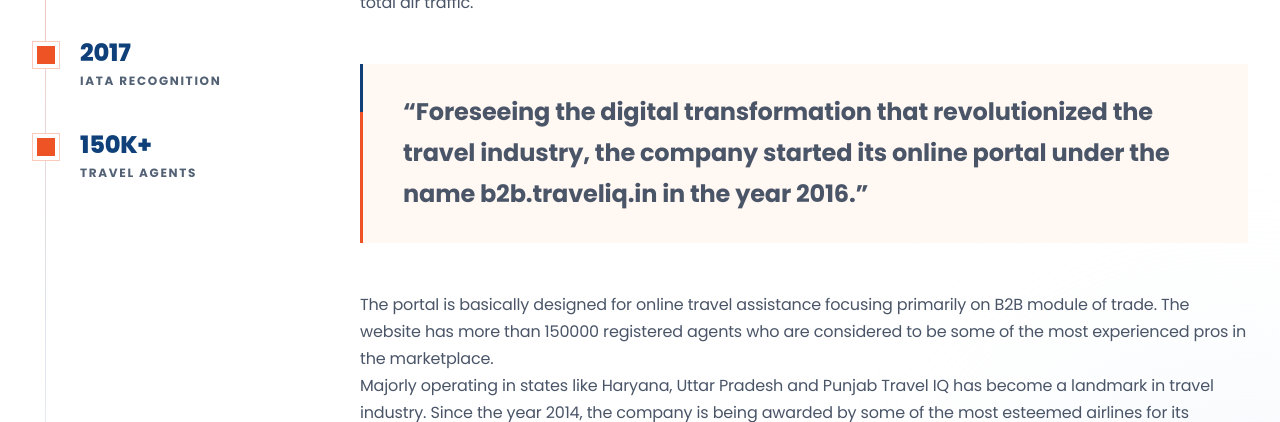
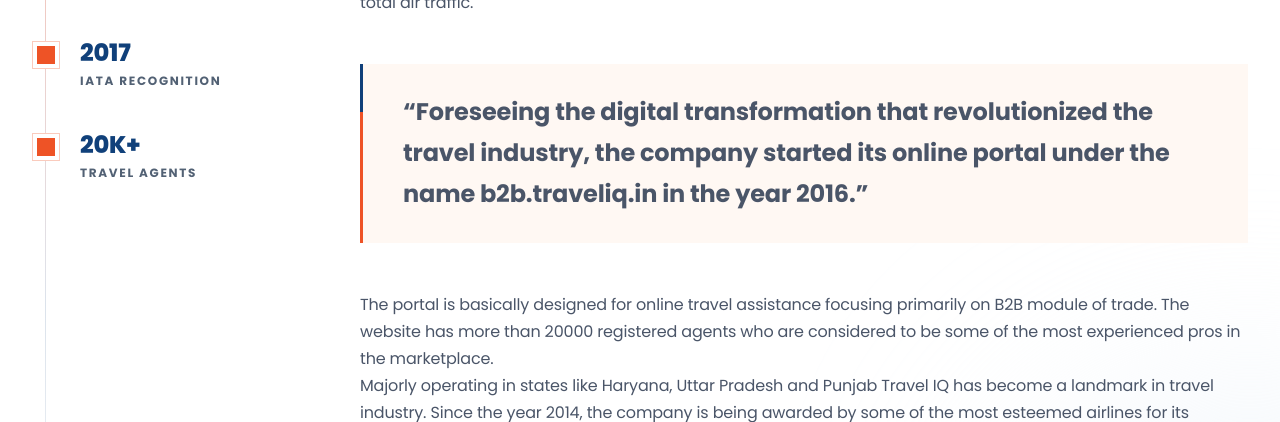
Before and after one commit to JyotiVerma02/traveliq.in, a Next.js app: page /about-travel-iq in a window 1280 px wide. Shown: the part 1820-2242 px from the top of the page. Built offline with nearby package versions, Linux system fonts and the light colour scheme.

Commit message:
conver 150k to 20k agents details

```diff
--- a/src/app/about-travel-iq/page.tsx
+++ b/src/app/about-travel-iq/page.tsx
@@ -101,7 +101,7 @@
     icon: Clock,
   },
   {
-    number: "150K+",
+    number: "20K+",
     label: "Registered Agents",
     icon: UsersRound,
   },
@@ -241,7 +241,7 @@
                 {[
                   ["IATA", "Accredited"],
                   ["IRCTC", "Principal Agent"],
-                  ["150K+", "Registered Agents"],
+                  ["20K+", "Registered Agents"],
                 ].map(([title, text], index) => (
                   <div
                     key={title}
@@ -399,7 +399,7 @@
                   ["2014", "Established"],
                   ["2016", "B2B Portal"],
                   ["2017", "IATA Recognition"],
-                  ["150K+", "Travel Agents"],
+                  ["20K+", "Travel Agents"],
                 ].map(([year, label]) => (
                   <div key={year} className="group relative flex gap-5">
                     <div className="relative z-10 mt-1 h-7 w-7 border border-[#EE5326]/30 bg-white p-1">
@@ -451,7 +451,7 @@
               <p className="text-[16px] leading-8 text-[#526174]">
                 The portal is basically designed for online travel assistance
                 focusing primarily on B2B module of trade. The website has more
-                than 150000 registered agents who are considered to be some of
+                than 20000 registered agents who are considered to be some of
                 the most experienced pros in the marketplace.
               </p>
 
--- a/src/components/Footer.tsx
+++ b/src/components/Footer.tsx
@@ -24,7 +24,7 @@
                 alt="TravelIQ"
                 width={170}
                 height={41}
-                className="h-auto w-[170px]"
+                className="h-auto w-42.5"
               />
             </div>
             <p className="max-w-sm text-lg font-semibold leading-snug text-white">
```
